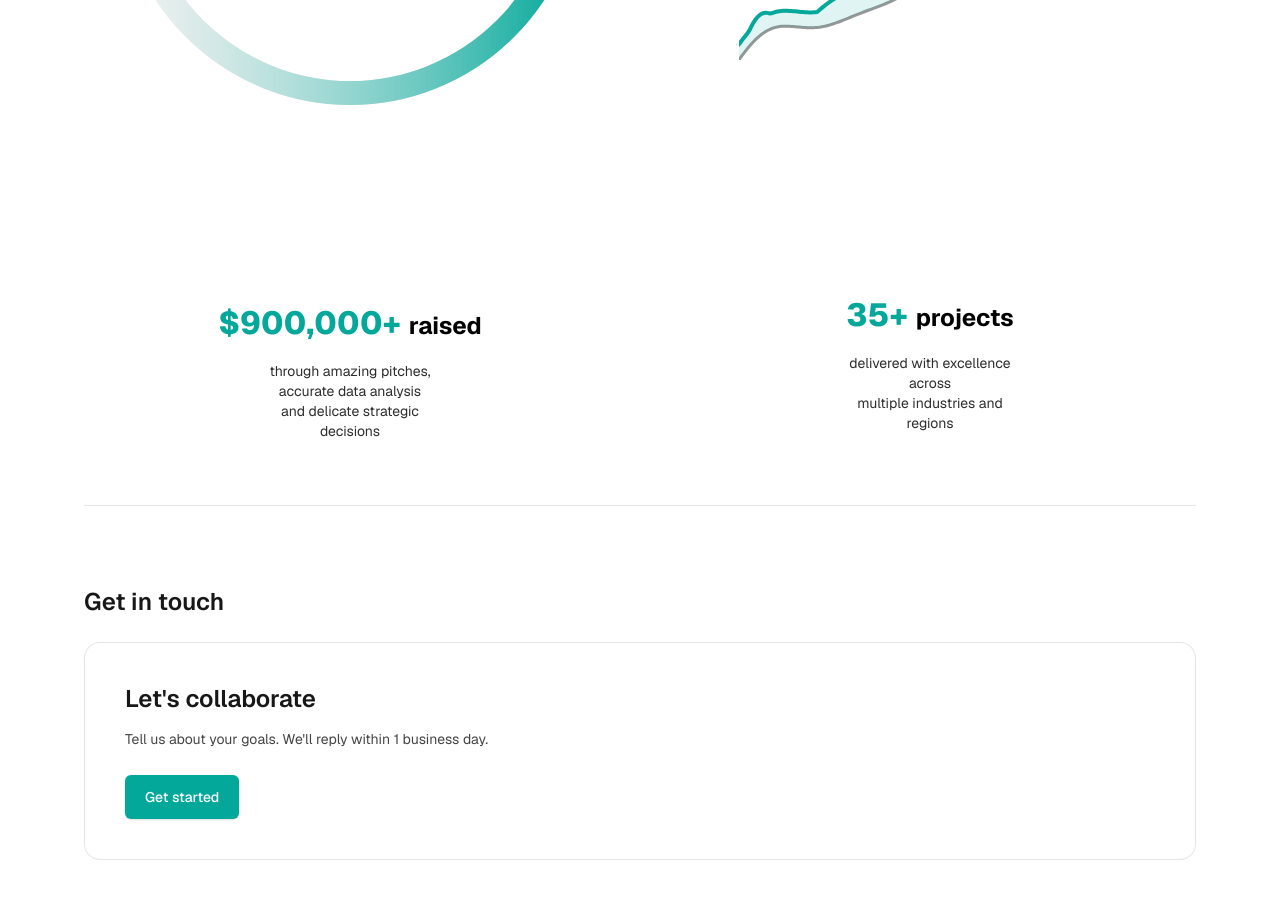
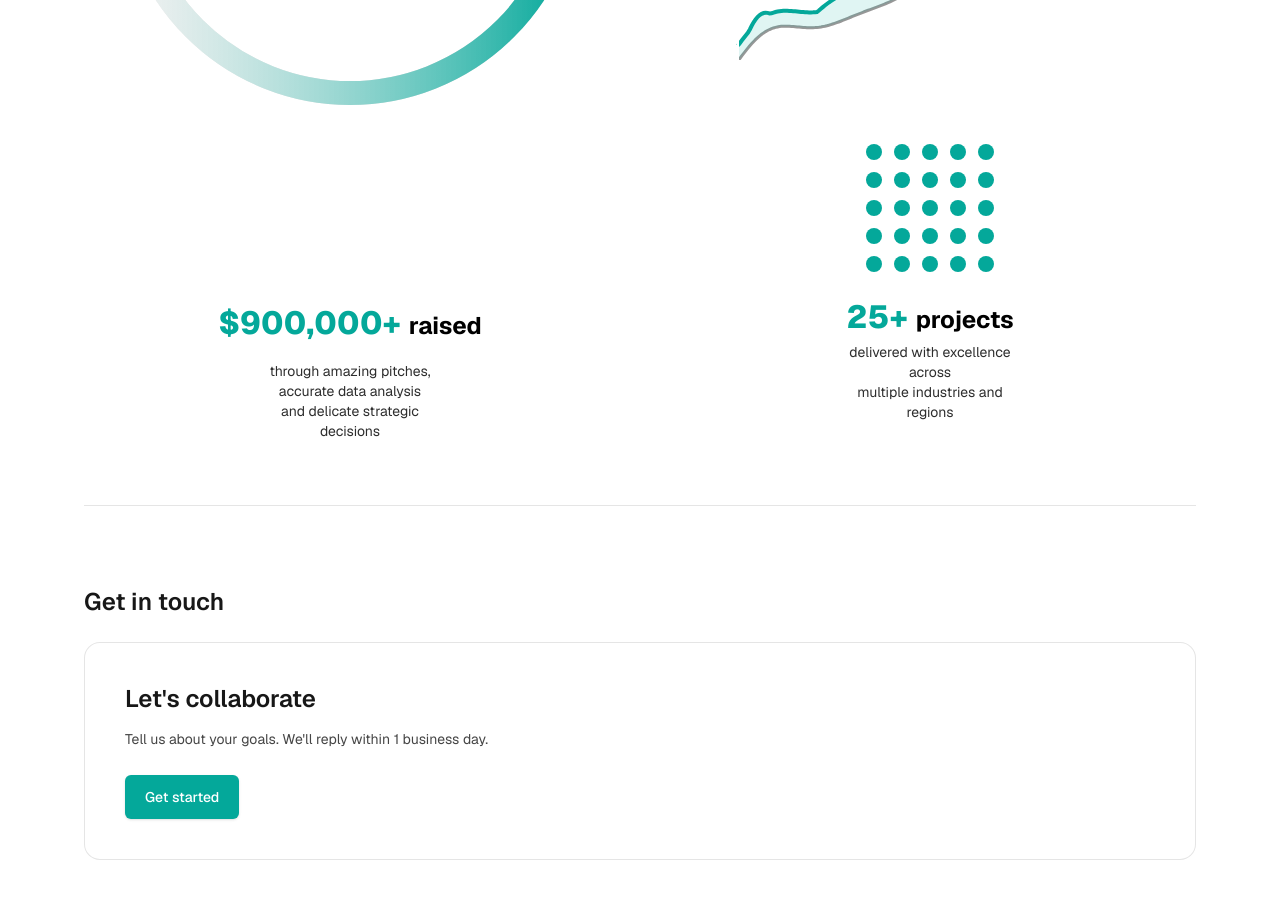
Before and after one commit to Drakhtar359/mozuk-site, a Next.js app in the folder apps/web/: page / in a window 1280 px wide. Shown: the part 1600-2499 px from the top of the page. Built offline with nearby package versions, Linux system fonts and the light colour scheme.

Commit message:
feat: update projects stat to 25+ with grid animation

```diff
--- a/apps/web/src/components/ProjectsCompletedStat.tsx
+++ b/apps/web/src/components/ProjectsCompletedStat.tsx
@@ -2,13 +2,16 @@
 
 import { useRef, useEffect, useState } from "react";
 
-const TARGET = 35;
+const TARGET = 25;
 
 export default function ProjectsCompletedStat() {
-  const [count, setCount] = useState(0);
+  const [activeCount, setActiveCount] = useState(0);
   const [showDesc, setShowDesc] = useState(false);
   const rootRef = useRef<HTMLDivElement | null>(null);
   const hasAnimated = useRef(false);
+
+  // Generate 25 dots (5x5 grid)
+  const dots = Array.from({ length: 25 }, (_, i) => i);
 
   useEffect(() => {
     const el = rootRef.current;
@@ -16,43 +19,52 @@ export default function ProjectsCompletedStat() {
     const observer = new window.IntersectionObserver((entries) => {
       if (entries[0].isIntersecting && !hasAnimated.current) {
         hasAnimated.current = true;
-        animateIncrement();
+        animateGrid();
       }
     }, { threshold: 0.6 });
     observer.observe(el);
     return () => observer.disconnect();
   }, []);
 
-  function animateIncrement() {
-    const duration = 2000;
-    const start = performance.now();
+  function animateGrid() {
+    const totalDots = 25;
+    const durationPerDot = 50; // ms per dot
 
-    function frame(now: number) {
-      const t = Math.min(1, (now - start) / duration);
-      // Ease out expo
-      const eased = t === 1 ? 1 : 1 - Math.pow(2, -10 * t);
-
-      setCount(Math.round(eased * TARGET));
-
-      if (t < 1) {
-        requestAnimationFrame(frame);
-      } else {
-        setCount(TARGET);
+    let current = 0;
+    const interval = setInterval(() => {
+      current++;
+      setActiveCount(current);
+      if (current >= totalDots) {
+        clearInterval(interval);
         setTimeout(() => setShowDesc(true), 500);
       }
-    }
-    requestAnimationFrame(frame);
+    }, durationPerDot);
   }
 
   return (
-    <div ref={rootRef} className="relative flex flex-col items-center justify-end min-h-[230px] sm:min-h-[300px] select-none">
-      <div className="flex flex-col items-center gap-2 w-full">
-        <div className="leading-tight">
-          <span className="text-2xl sm:text-[2rem] font-extrabold text-[var(--brand)]">{count}+</span>
-          <span className="text-black dark:text-white text-lg sm:text-2xl font-bold ml-2">projects</span>
+    <div ref={rootRef} className="relative flex flex-col items-center justify-center min-h-[230px] sm:min-h-[300px] select-none">
+      <div className="flex flex-col items-center gap-6 w-full">
+        {/* 5x5 Grid */}
+        <div className="grid grid-cols-5 gap-2 sm:gap-3">
+          {dots.map((i) => (
+            <div
+              key={i}
+              className={`w-3 h-3 sm:w-4 sm:h-4 rounded-full transition-all duration-300 ${i < activeCount
+                  ? "bg-[var(--brand)] scale-100 opacity-100"
+                  : "bg-black/10 dark:bg-white/10 scale-75 opacity-50"
+                }`}
+            />
+          ))}
         </div>
-        <div className={`text-xs sm:text-sm max-w-[180px] text-center mt-2 transition-opacity duration-700 ${showDesc ? "opacity-90" : "opacity-0"}`}>
-          delivered with excellence across<br />multiple industries and regions
+
+        <div className="flex flex-col items-center gap-1">
+          <div className="leading-tight">
+            <span className="text-2xl sm:text-[2rem] font-extrabold text-[var(--brand)]">{TARGET}+</span>
+            <span className="text-black dark:text-white text-lg sm:text-2xl font-bold ml-2">projects</span>
+          </div>
+          <div className={`text-xs sm:text-sm max-w-[180px] text-center transition-opacity duration-700 ${showDesc ? "opacity-90" : "opacity-0"}`}>
+            delivered with excellence across<br />multiple industries and regions
+          </div>
         </div>
       </div>
     </div>
```
